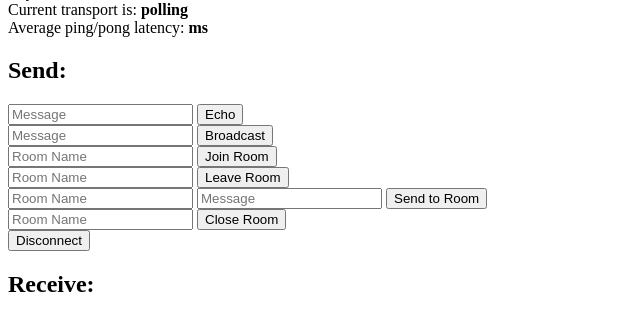
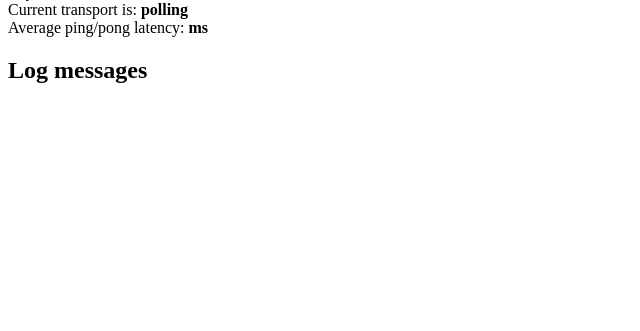
Before and after one commit to mlgym/mlgym, a Flask app: template src/ml_gym/backend/streaming/template/index.html in a window 1280 px wide. Shown: the part 97-428 px from the top of the page, without its empty margins (0-640 px from the left). Run offline with Flask 2, Linux system fonts and the light colour scheme; the template is opened without the code that fills it, so the values that code supplies are empty; some libraries are stand-ins or nearby versions.

Commit message:
cleaned up index.html

```diff
--- a/src/ml_gym/backend/streaming/template/index.html
+++ b/src/ml_gym/backend/streaming/template/index.html
@@ -1,22 +1,27 @@
 <!DOCTYPE HTML>
 <html>
+
 <head>
     <title>MLgym Dashboard</title>
-    <script src="https://cdnjs.cloudflare.com/ajax/libs/jquery/3.5.1/jquery.min.js" integrity="sha512-bLT0Qm9VnAYZDflyKcBaQ2gg0hSYNQrJ8RilYldYQ1FxQYoCLtUjuuRuZo+fjqhx/qtq/1itJ0C2ejDxltZVFg==" crossorigin="anonymous"></script>
-    <script src="https://cdnjs.cloudflare.com/ajax/libs/socket.io/3.0.4/socket.io.js" integrity="sha512-aMGMvNYu8Ue4G+fHa359jcPb1u+ytAF+P2SCb+PxrjCdO3n3ZTxJ30zuH39rimUggmTwmh2u7wvQsDTHESnmfQ==" crossorigin="anonymous"></script>
+    <script src="https://cdnjs.cloudflare.com/ajax/libs/jquery/3.5.1/jquery.min.js"
+        integrity="sha512-bLT0Qm9VnAYZDflyKcBaQ2gg0hSYNQrJ8RilYldYQ1FxQYoCLtUjuuRuZo+fjqhx/qtq/1itJ0C2ejDxltZVFg=="
+        crossorigin="anonymous"></script>
+    <script src="https://cdnjs.cloudflare.com/ajax/libs/socket.io/3.0.4/socket.io.js"
+        integrity="sha512-aMGMvNYu8Ue4G+fHa359jcPb1u+ytAF+P2SCb+PxrjCdO3n3ZTxJ30zuH39rimUggmTwmh2u7wvQsDTHESnmfQ=="
+        crossorigin="anonymous"></script>
     <script type="text/javascript" charset="utf-8">
-        $(document).ready(function() {
+
+        $(document).ready(function () {
             // Connect to the Socket.IO server.
             // The connection URL has the following format, relative to the current page:
             //     http[s]://<domain>:<port>[/<namespace>]
-            var socket = io("http://127.0.0.1:5000");
+            var socket = io("http://127.0.0.1:7000");
 
             // Event handler for new connections.
             // The callback function is invoked when a connection with the
             // server is established.
-            socket.on('connect', function() {
-                socket.emit('my_event', {data: 'I\'m connected!'});
-                socket.emit('join', {rooms: ['mlgym_event_subscribers']});
+            socket.on('connect', function () {
+                socket.emit('join', { rooms: ['mlgym_event_subscribers'] });
 
             });
 
@@ -24,12 +29,12 @@
             // The callback function is invoked whenever the server emits data
             // to the client. The data is then displayed in the "Received"
             // section of the page.
-            socket.on('mlgym_event', function(msg, cb) {
+            socket.on('mlgym_event', function (msg, cb) {
                 $('#log').append('<br>' + $('<div/>').text('<mlgym_event>: ' + JSON.stringify(msg)).html());
                 if (cb)
                     cb();
             });
-            socket.on('server_log_message', function(msg, cb) {
+            socket.on('server_log_message', function (msg, cb) {
                 $('#log').append('<br>' + $('<div/>').text('<server_log_message>: ' + msg).html());
                 if (cb)
                     cb();
@@ -41,7 +46,7 @@
             // round trip time is measured.
             var ping_pong_times = [];
             var start_time;
-            window.setInterval(function() {
+            window.setInterval(function () {
                 start_time = (new Date).getTime();
                 $('#transport').text(socket.io.engine.transport.name);
                 socket.emit('ping');
@@ -50,7 +55,7 @@
             // Handler for the "pong" message. When the pong is received, the
             // time from the ping is stored, and the average of the last 30
             // samples is average and displayed.
-            socket.on('pong', function() {
+            socket.on('pong', function () {
                 var latency = (new Date).getTime() - start_time;
                 ping_pong_times.push(latency);
                 ping_pong_times = ping_pong_times.slice(-30); // keep last 30 samples
@@ -59,78 +64,18 @@
                     sum += ping_pong_times[i];
                 $('#ping-pong').text(Math.round(10 * sum / ping_pong_times.length) / 10);
             });
-
-            // Handlers for the different forms in the page.
-            // These accept data from the user and send it to the server in a
-            // variety of ways
-            $('form#emit').submit(function(event) {
-                socket.emit('my_event', {data: $('#emit_data').val()});
-                return false;
-            });
-            $('form#broadcast').submit(function(event) {
-                socket.emit('my_broadcast_event', {data: $('#broadcast_data').val()});
-                return false;
-            });
-            $('form#join').submit(function(event) {
-                socket.emit('join', {rooms: [$('#join_room').val()]});
-                return false;
-            });
-            $('form#leave').submit(function(event) {
-                socket.emit('leave', {room: $('#leave_room').val()});
-                return false;
-            });
-            $('form#send_room').submit(function(event) {
-                socket.emit('my_room_event', {room: $('#room_name').val(), data: $('#room_data').val()});
-                return false;
-            });
-            $('form#close').submit(function(event) {
-                socket.emit('close_room', {room: $('#close_room').val()});
-                return false;
-            });
-            $('form#disconnect').submit(function(event) {
-                socket.emit('disconnect_request');
-                return false;
-            });
         });
     </script>
 </head>
+
 <body>
     <h1>MLgym Dashboard</h1>
     <p>
-      Async mode is: <b>{{ async_mode }}</b><br>
-      Current transport is: <b><span id="transport"></span></b><br>
-      Average ping/pong latency: <b><span id="ping-pong"></span>ms</b>
+        Async mode is: <b>{{ async_mode }}</b><br>
+        Current transport is: <b><span id="transport"></span></b><br>
+        Average ping/pong latency: <b><span id="ping-pong"></span>ms</b>
     </p>
-    <h2>Send:</h2>
-    <form id="emit" method="POST" action='#'>
-        <input type="text" name="emit_data" id="emit_data" placeholder="Message">
-        <input type="submit" value="Echo">
-    </form>
-    <form id="broadcast" method="POST" action='#'>
-        <input type="text" name="broadcast_data" id="broadcast_data" placeholder="Message">
-        <input type="submit" value="Broadcast">
-    </form>
-    <form id="join" method="POST" action='#'>
-        <input type="text" name="join_room" id="join_room" placeholder="Room Name">
-        <input type="submit" value="Join Room">
-    </form>
-    <form id="leave" method="POST" action='#'>
-        <input type="text" name="leave_room" id="leave_room" placeholder="Room Name">
-        <input type="submit" value="Leave Room">
-    </form>
-    <form id="send_room" method="POST" action='#'>
-        <input type="text" name="room_name" id="room_name" placeholder="Room Name">
-        <input type="text" name="room_data" id="room_data" placeholder="Message">
-        <input type="submit" value="Send to Room">
-    </form>
-    <form id="close" method="POST" action="#">
-        <input type="text" name="close_room" id="close_room" placeholder="Room Name">
-        <input type="submit" value="Close Room">
-    </form>
-    <form id="disconnect" method="POST" action="#">
-        <input type="submit" value="Disconnect">
-    </form>
-    <h2>Receive:</h2>
+    <h2>Log messages</h2>
     <div id="log"></div>
 </body>
 </html>
```
